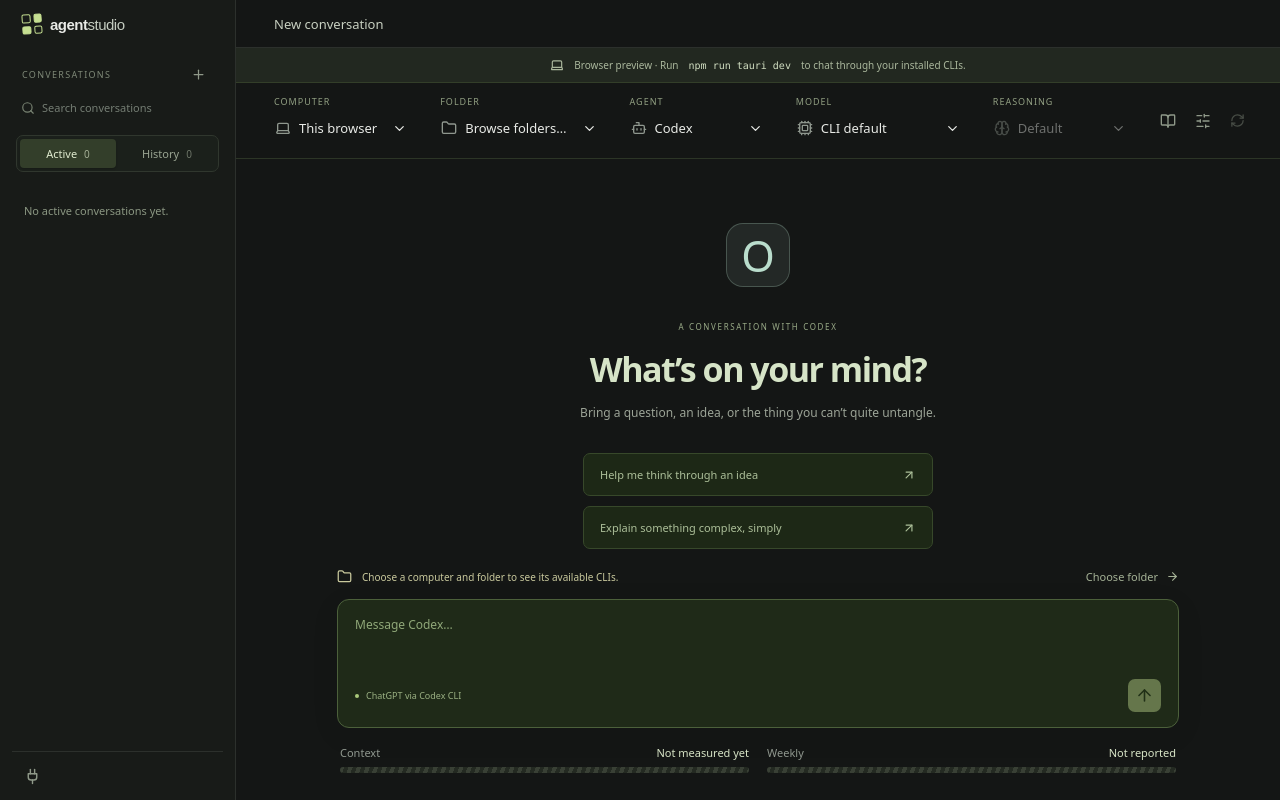
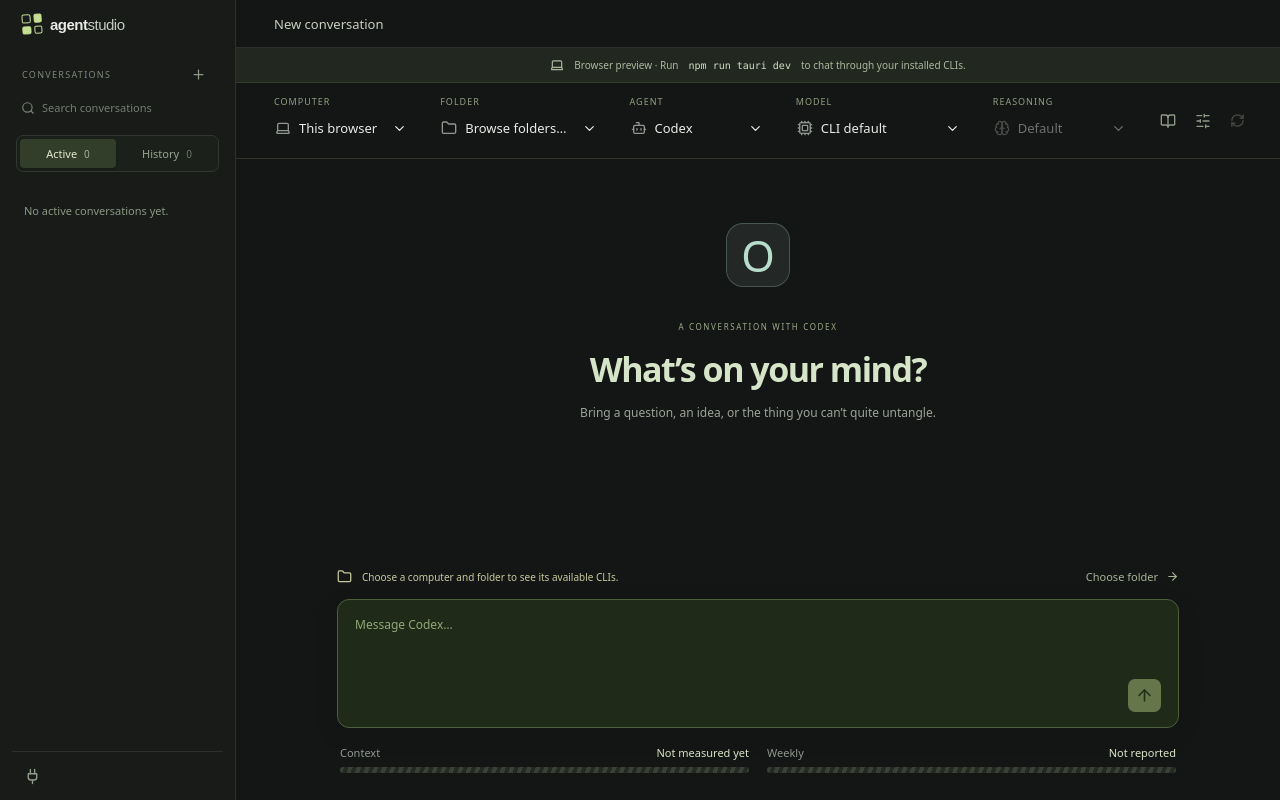
Before and after one commit to simpx-tech/agent-studio, a SvelteKit app: page / in a window 1280 px wide. Built offline with nearby package versions, Linux system fonts and the light colour scheme.

Commit message:
Remove new conversation suggestions and composer login subtitle

```diff
--- a/src/routes/+page.svelte
+++ b/src/routes/+page.svelte
@@ -1518,9 +1518,11 @@
             <div class="chat-setting agent-setting">
               <span>Agent</span><ChoicePicker
                 label="Agent"
-                title={active
-                  ? 'Fixed for this conversation. Start a new conversation to change it.'
-                  : undefined}
+                title={`${active ? 'Fixed for this conversation. Start a new conversation to change it. ' : ''}${
+                  selectedSettings.provider === 'gemini'
+                    ? 'Gemini conversations cannot use tools.'
+                    : 'Full access: file access, editing, commands, and configured CLI tools are enabled. Tool calls run without approval prompts.'
+                }`}
                 value={selectedAgentOption}
                 options={agentOptions}
                 disabled={!loaded ||
@@ -1649,12 +1651,6 @@
                 ><span class="eyebrow">A CONVERSATION WITH {selectedAgent.name.toUpperCase()}</span>
                 <h1>What’s on your mind?</h1>
                 <p>Bring a question, an idea, or the thing you can’t quite untangle.</p>
-                <div class="suggestions">
-                  {#each ['Help me think through an idea', 'Explain something complex, simply', 'Turn a rough plan into next steps'] as suggestion}<button
-                      onclick={() => (prompt = suggestion)}
-                      >{suggestion}<ArrowUpRight size={14} /></button
-                    >{/each}
-                </div>
               </div>{/if}
             <div bind:this={messagesEnd}></div>
           </div>
@@ -1713,17 +1709,7 @@
                 }
               }}></textarea>
             <div class="composer-bottom">
-              <span
-                title={selectedSettings.provider === 'gemini'
-                  ? 'Gemini conversations cannot use tools.'
-                  : 'Full access: file access, editing, commands, and configured CLI tools are enabled. Tool calls run without approval prompts.'}
-                ><span class="status-dot"></span>{selectedSettings.connectionId
-                  ? connectionLabel(workspace.fleet, selectedSettings.connectionId)
-                  : providers[selectedAgent.provider].account} via {selectedAgent.provider ===
-                'gemini'
-                  ? 'Antigravity'
-                  : providers[selectedAgent.provider].name} CLI</span
-              >{#if activeRunning}<button
+              {#if activeRunning}<button
                   class="stop-button"
                   type="button"
                   onclick={stop}
```
Also changed, not shown: src/lib/styles.css, 3 other files (tests, documents, lock files or other folders).
